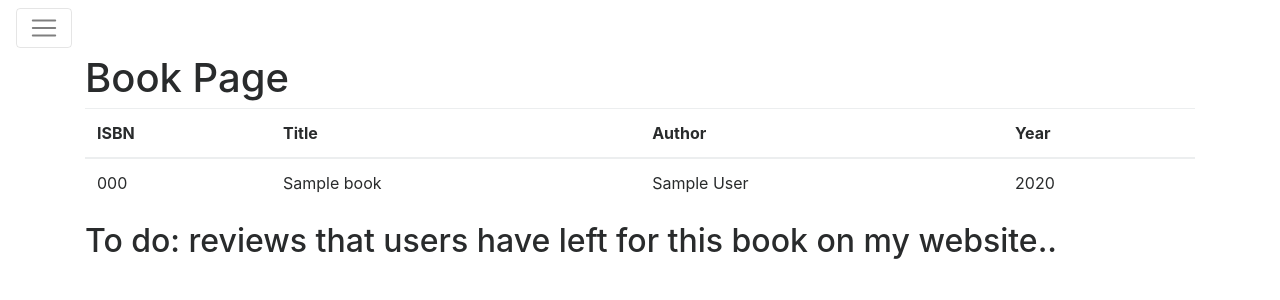
After one commit to leonovko/Project1, a Flask app: template templates/book.html in a window 1280 px wide. The commit adds this page. Shown: the top 300 px of the page. Run offline with Flask 2, Linux system fonts and the light colour scheme; the template is opened without the code that fills it: most values are stand-ins (such as "Sample title", 1, 10 or a date in 2020); some libraries are stand-ins or nearby versions.

Commit message:
book page created commit

```diff
--- a/application.py
+++ b/application.py
@@ -78,8 +78,8 @@ def register():
     return render_template("index.html", username=username)
 
 
-@app.route("/search", methods=["POST"])
-def search():
+@app.route("/books", methods=["POST"])
+def books():
     isbn = request.form.get("isbn")
     title = request.form.get("title")
     author = request.form.get("author")
@@ -88,3 +88,14 @@ def search():
             {"isbn": "%" + isbn + "%", "title": "%"+ title + "%", "author": "%" + author + "%"}).fetchall()
 
     return render_template("index.html", books=books)
+
+
+@app.route("/books/<int:book_id>")
+def book(book_id):
+
+    # Make sure flight exists.
+    book = db.execute("SELECT * FROM books WHERE id = :id", {"id": book_id}).fetchone()
+    if book is None:
+        return render_template("error.html", message="No such book.")
+
+    return render_template("book.html", book=book)
--- /dev/null
+++ b/templates/book.html
@@ -0,0 +1,32 @@
+{% extends "layout.html" %}
+
+{% block title %}
+    Register
+{% endblock %}
+
+{% block body %}
+    <h1>Book Page</h1>
+
+    <table class="table">
+          <thead>
+            <tr>
+              <th scope="col">ISBN</th>
+              <th scope="col">Title</th>
+              <th scope="col">Author</th>
+              <th scope="col">Year</th>
+            </tr>
+          </thead>
+          <tbody>
+                  <tr>
+                    <td>{{ book.isbn }}</td>
+                    <td>{{ book.title }}</td>
+                    <td>{{ book.author }}</td>
+                    <td>{{ book.year }}</td>
+                  </tr>
+          </tbody>
+      </table>
+
+      <h2>To do: reviews that users have left for this book on my website..</h2>
+
+
+{% endblock %}
--- a/templates/index.html
+++ b/templates/index.html
@@ -15,7 +15,7 @@
           Search for a book &ensp;
       </span>
 
-      <form action="{{ url_for('search') }}" method="post" class="form-inline my-2 my-lg-0">
+      <form action="{{ url_for('books') }}" method="post" class="form-inline my-2 my-lg-0">
                 <input class="form-control mr-sm-2" name="isbn" placeholder="isbn">
                 <input class="form-control mr-sm-2" name="title" placeholder="title">
                 <input class="form-control mr-sm-2" name="author" placeholder="author">
@@ -38,8 +38,8 @@
 
                   {% for book in books %}
                       <tr>
-                        <td>{{ book.isbn }}</td>
-                        <td>{{ book.title }}</td>
+                        <td><a href="{{ url_for('book', book_id=book.id) }}">{{ book.isbn }}</a></td>
+                        <td><a href="{{ url_for('book', book_id=book.id) }}">{{ book.title }}</a></td>
                         <td>{{ book.author }}</td>
                         <td>{{ book.year }}</td>
                       </tr>
--- a/templates/layout.html
+++ b/templates/layout.html
@@ -15,7 +15,7 @@
     <div class="collapse navbar-collapse" id="navbarSupportedContent">
       <ul class="navbar-nav mr-auto">
         <li class="nav-item active">
-          <a class="nav-link" href="#">Home <span class="sr-only">(current)</span></a>
+          <a class="nav-link" href="#" >Home <span class="sr-only">(current)</span></a>
         </li>
         <li class="nav-item">
           <a class="nav-link" href="#">Link</a>
```
